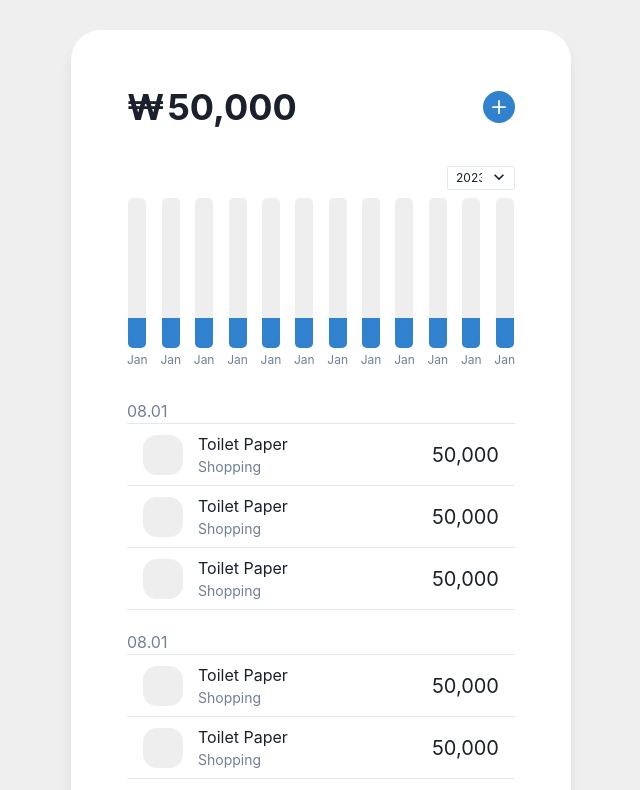
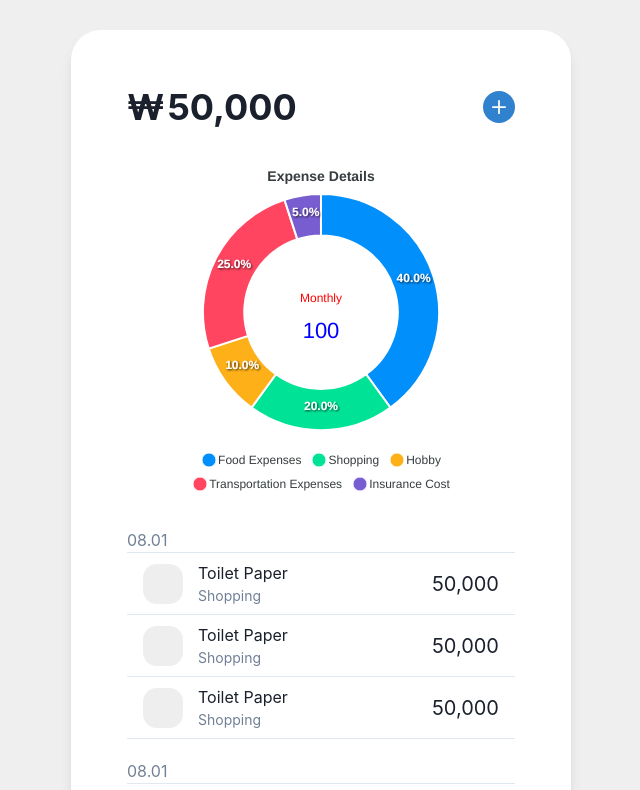
Before and after one commit to frontend-study-project/ExpenseTracker, a React (Create React App) app: page / in a window 1280 px wide. Shown: the top 790 px of the page, without its empty margins (319-959 px from the left). Built offline with nearby package versions, Linux system fonts and the light colour scheme; some icons are missing.

Commit message:
도넛차트 및 ReadMe 업데이트

```diff
--- a/package.json
+++ b/package.json
@@ -10,8 +10,10 @@
     "@testing-library/jest-dom": "^5.17.0",
     "@testing-library/react": "^13.4.0",
     "@testing-library/user-event": "^13.5.0",
+    "apexcharts": "^3.44.0",
     "framer-motion": "^10.16.4",
     "react": "^18.2.0",
+    "react-apexcharts": "^1.4.1",
     "react-dom": "^18.2.0",
     "react-icons": "^4.11.0",
     "react-scripts": "5.0.1",
--- a/src/App.js
+++ b/src/App.js
@@ -1,276 +1,200 @@
 import React, { useState } from 'react';
 import './App.css';
-import { Container, Flex, Text, VStack, Button, Box, IconButton, Spacer, Input, Select, NumberInput, NumberInputField, Accordion, AccordionItem, AccordionButton, AccordionPanel, Tooltip } from '@chakra-ui/react';
+import {
+  Container,
+  Flex,
+  Text,
+  VStack,
+  Button,
+  Box,
+  IconButton,
+  Spacer,
+  Input,
+  Select,
+  NumberInput,
+  NumberInputField,
+  Accordion,
+  AccordionItem,
+  AccordionButton,
+  AccordionPanel,
+  Tooltip,
+} from '@chakra-ui/react';
 import { AddIcon } from '@chakra-ui/icons';
 import { PiCoffeeFill } from 'react-icons/pi';
+import ReactApexChart from 'react-apexcharts';
 
 function App() {
   const [isAdd, setAdd] = useState(false);
 
-  const format = (val) => `₩ ` + val;
-  const parse = (val) => val.replace(/^\₩/, '');
+  const format = val => `₩ ` + val;
+  const parse = val => val.replace(/^\₩/, '');
   const [value, setValue] = useState('0');
 
+  // 도넛차트 데이터!!
+  const donutData = {
+    series: [40, 20, 10, 25, 5],
+    options: {
+      chart: {
+        type: 'donut',
+      },
+      legend: {
+        position: 'bottom',
+      },
+      responsive: [
+        {
+          breakpoint: 480,
+        },
+      ],
+      plotOptions: {
+        pie: {
+          donut: {
+            labels: {
+              show: true,
+              total: {
+                showAlways: true,
+                show: true,
+                label: 'Monthly',
+                fontSize: '12px',
+                color: 'red',
+              },
+              value: {
+                fontSize: '22px',
+                show: true,
+                color: 'blue',
+              },
+            },
+          },
+        },
+      },
+      labels: ['Food Expenses', 'Shopping', 'Hobby', 'Transportation Expenses', 'Insurance Cost'],
+      title: {
+        text: 'Expense Details',
+        align: 'center',
+      },
+    },
+  };
+
   return (
-    <div className='App'>
-      <VStack maxW='500px' m='30px auto' p='50px 40px' borderRadius='30px' spacing='30px' bg='white' boxShadow='lg'>
+    <div className="App">
+      <VStack maxW="500px" m="30px auto" p="50px 40px" borderRadius="30px" spacing="30px" bg="white" boxShadow="lg">
         <Container>
-          <Flex alignItems='center'>
+          <Flex alignItems="center">
             <Box>
-              <Text as='span' as='b' fontSize='4xl' pr='3px'>
+              <Text as="span" as="b" fontSize="4xl" pr="3px">
                 &#8361;
               </Text>
-              <Text as='span' as='b' fontSize='4xl'>
+              <Text as="span" as="b" fontSize="4xl">
                 50,000
               </Text>
             </Box>
             <Spacer />
-            <IconButton aria-label='Add List' colorScheme='blue' size='sm' isRound={true} icon={<AddIcon />} className={isAdd ? 'isAdd' : ''} onClick={() => setAdd((e) => !e)} />
+            <IconButton aria-label="Add List" colorScheme="blue" size="sm" isRound={true} icon={<AddIcon />} className={isAdd ? 'isAdd' : ''} onClick={() => setAdd(e => !e)} />
           </Flex>
         </Container>
         {isAdd && (
           <Container>
             <VStack>
-              <Box w='100%'>
-                <Text as='span' fontSize='sm' color='gray.500'>
+              <Box w="100%">
+                <Text as="span" fontSize="sm" color="gray.500">
                   Category
                 </Text>
-                <Select size='sm' placeholder='Category'>
-                  <option value='option1'>Option 1</option>
-                  <option value='option2'>Option 2</option>
-                  <option value='option3'>Option 3</option>
+                <Select size="sm" placeholder="Category">
+                  <option value="option1">Option 1</option>
+                  <option value="option2">Option 2</option>
+                  <option value="option3">Option 3</option>
                 </Select>
               </Box>
-              <Box w='100%'>
-                <Text fontSize='sm' color='gray.500'>
+              <Box w="100%">
+                <Text fontSize="sm" color="gray.500">
                   Description
                 </Text>
-                <Input size='sm' borderColor='gray.300' errorBorderColor='red.300' placeholder='Description' />
+                <Input size="sm" borderColor="gray.300" errorBorderColor="red.300" placeholder="Description" />
               </Box>
-              <Box w='100%'>
-                <Text fontSize='sm' color='gray.500'>
+              <Box w="100%">
+                <Text fontSize="sm" color="gray.500">
                   Amount
                 </Text>
-                <NumberInput onChange={(valueString) => setValue(parse(valueString))} value={format(value)} max={50} min={0}>
+                <NumberInput onChange={valueString => setValue(parse(valueString))} value={format(value)} max={50} min={0}>
                   <NumberInputField />
                 </NumberInput>
               </Box>
-              <Box w='100%'>
-                <Text fontSize='sm' color='gray.500'>
+              <Box w="100%">
+                <Text fontSize="sm" color="gray.500">
                   Date
                 </Text>
-                <Input size='sm' borderColor='gray.300' errorBorderColor='red.300' type='date' placeholder='Select Date' />
+                <Input size="sm" borderColor="gray.300" errorBorderColor="red.300" type="date" placeholder="Select Date" />
               </Box>
-              <Button colorScheme='blue' w='100%' size='sm' mt='10px'>
+              <Button colorScheme="blue" w="100%" size="sm" mt="10px">
                 Add
               </Button>
             </VStack>
           </Container>
         )}
+        <div id="chart">
+          <ReactApexChart options={donutData.options} series={donutData.series} type="donut" width="400" />
+        </div>
         <Container>
-          <VStack alignItems='flex-end'>
-            <Select size='xs' w='68px'>
-              <option value='option1'>2023</option>
-              <option value='option2'>2022</option>
-              <option value='option3'>2021</option>
-            </Select>
-            <Flex w='100%'>
-              <VStack spacing='3px'>
-                <Tooltip hasArrow placement='top' label='₩ 20,000' fontSize='xs'>
-                  <Flex w='18px' h='150px' bg='#eee' borderRadius='5px' alignItems='end'>
-                    <Box w='100%' h='20%' bg='#3182ce' borderRadius='0 0 5px 5px'></Box>
-                  </Flex>
-                </Tooltip>
-                <Text fontSize='xs' color='gray.500'>
-                  Jan
-                </Text>
-              </VStack>
-              <Spacer />
-              <VStack spacing='3px'>
-                <Tooltip hasArrow placement='top' label='₩ 20,000' fontSize='xs'>
-                  <Flex w='18px' h='150px' bg='#eee' borderRadius='5px' alignItems='end'>
-                    <Box w='100%' h='20%' bg='#3182ce' borderRadius='0 0 5px 5px'></Box>
-                  </Flex>
-                </Tooltip>
-                <Text fontSize='xs' color='gray.500'>
-                  Jan
-                </Text>
-              </VStack>
-              <Spacer />
-              <VStack spacing='3px'>
-                <Tooltip hasArrow placement='top' label='₩ 20,000' fontSize='xs'>
-                  <Flex w='18px' h='150px' bg='#eee' borderRadius='5px' alignItems='end'>
-                    <Box w='100%' h='20%' bg='#3182ce' borderRadius='0 0 5px 5px'></Box>
-                  </Flex>
-                </Tooltip>
-                <Text fontSize='xs' color='gray.500'>
-                  Jan
-                </Text>
-              </VStack>
-              <Spacer />
-              <VStack spacing='3px'>
-                <Tooltip hasArrow placement='top' label='₩ 20,000' fontSize='xs'>
-                  <Flex w='18px' h='150px' bg='#eee' borderRadius='5px' alignItems='end'>
-                    <Box w='100%' h='20%' bg='#3182ce' borderRadius='0 0 5px 5px'></Box>
-                  </Flex>
-                </Tooltip>
-                <Text fontSize='xs' color='gray.500'>
-                  Jan
-                </Text>
-              </VStack>
-              <Spacer />
-              <VStack spacing='3px'>
-                <Tooltip hasArrow placement='top' label='₩ 20,000' fontSize='xs'>
-                  <Flex w='18px' h='150px' bg='#eee' borderRadius='5px' alignItems='end'>
-                    <Box w='100%' h='20%' bg='#3182ce' borderRadius='0 0 5px 5px'></Box>
-                  </Flex>
-                </Tooltip>
-                <Text fontSize='xs' color='gray.500'>
-                  Jan
-                </Text>
-              </VStack>
-              <Spacer />
-              <VStack spacing='3px'>
-                <Tooltip hasArrow placement='top' label='₩ 20,000' fontSize='xs'>
-                  <Flex w='18px' h='150px' bg='#eee' borderRadius='5px' alignItems='end'>
-                    <Box w='100%' h='20%' bg='#3182ce' borderRadius='0 0 5px 5px'></Box>
-                  </Flex>
-                </Tooltip>
-                <Text fontSize='xs' color='gray.500'>
-                  Jan
-                </Text>
-              </VStack>
-              <Spacer />
-              <VStack spacing='3px'>
-                <Tooltip hasArrow placement='top' label='₩ 20,000' fontSize='xs'>
-                  <Flex w='18px' h='150px' bg='#eee' borderRadius='5px' alignItems='end'>
-                    <Box w='100%' h='20%' bg='#3182ce' borderRadius='0 0 5px 5px'></Box>
-                  </Flex>
-                </Tooltip>
-                <Text fontSize='xs' color='gray.500'>
-                  Jan
-                </Text>
-              </VStack>
-              <Spacer />
-              <VStack spacing='3px'>
-                <Tooltip hasArrow placement='top' label='₩ 20,000' fontSize='xs'>
-                  <Flex w='18px' h='150px' bg='#eee' borderRadius='5px' alignItems='end'>
-                    <Box w='100%' h='20%' bg='#3182ce' borderRadius='0 0 5px 5px'></Box>
-                  </Flex>
-                </Tooltip>
-                <Text fontSize='xs' color='gray.500'>
-                  Jan
-                </Text>
-              </VStack>
-              <Spacer />
-              <VStack spacing='3px'>
-                <Tooltip hasArrow placement='top' label='₩ 20,000' fontSize='xs'>
-                  <Flex w='18px' h='150px' bg='#eee' borderRadius='5px' alignItems='end'>
-                    <Box w='100%' h='20%' bg='#3182ce' borderRadius='0 0 5px 5px'></Box>
-                  </Flex>
-                </Tooltip>
-                <Text fontSize='xs' color='gray.500'>
-                  Jan
-                </Text>
-              </VStack>
-              <Spacer />
-              <VStack spacing='3px'>
-                <Tooltip hasArrow placement='top' label='₩ 20,000' fontSize='xs'>
-                  <Flex w='18px' h='150px' bg='#eee' borderRadius='5px' alignItems='end'>
-                    <Box w='100%' h='20%' bg='#3182ce' borderRadius='0 0 5px 5px'></Box>
-                  </Flex>
-                </Tooltip>
-                <Text fontSize='xs' color='gray.500'>
-                  Jan
-                </Text>
-              </VStack>
-              <Spacer />
-              <VStack spacing='3px'>
-                <Tooltip hasArrow placement='top' label='₩ 20,000' fontSize='xs'>
-                  <Flex w='18px' h='150px' bg='#eee' borderRadius='5px' alignItems='end'>
-                    <Box w='100%' h='20%' bg='#3182ce' borderRadius='0 0 5px 5px'></Box>
-                  </Flex>
-                </Tooltip>
-                <Text fontSize='xs' color='gray.500'>
-                  Jan
-                </Text>
-              </VStack>
-              <Spacer />
-              <VStack spacing='3px'>
-                <Tooltip hasArrow placement='top' label='₩ 20,000' fontSize='xs'>
-                  <Flex w='18px' h='150px' bg='#eee' borderRadius='5px' alignItems='end'>
-                    <Box w='100%' h='20%' bg='#3182ce' borderRadius='0 0 5px 5px'></Box>
-                  </Flex>
-                </Tooltip>
-                <Text fontSize='xs' color='gray.500'>
-                  Jan
-                </Text>
-              </VStack>
-            </Flex>
-          </VStack>
-        </Container>
-        <Container>
-          <Accordion allowToggle pb='20px'>
-            <Text fontSize='md' color='gray.500'>
+          <Accordion allowToggle pb="20px">
+            <Text fontSize="md" color="gray.500">
               08.01
             </Text>
             <AccordionItem>
               <AccordionButton>
-                <Flex w='100%' alignItems='center'>
-                  <IconButton aria-hidden size='md' bg='#eee' borderRadius='35%' icon={<PiCoffeeFill />} />
-                  <Box flex='1' p='0px 15px' textAlign='left'>
-                    <Text fontSize='md'>Toilet Paper</Text>
-                    <Text fontSize='sm' color='gray.500'>
+                <Flex w="100%" alignItems="center">
+                  <IconButton aria-hidden size="md" bg="#eee" borderRadius="35%" icon={<PiCoffeeFill />} />
+                  <Box flex="1" p="0px 15px" textAlign="left">
+                    <Text fontSize="md">Toilet Paper</Text>
+                    <Text fontSize="sm" color="gray.500">
                       Shopping
                     </Text>
                   </Box>
-                  <Text fontSize='xl'>50,000</Text>
+                  <Text fontSize="xl">50,000</Text>
                 </Flex>
               </AccordionButton>
               <AccordionPanel pb={4}>
                 <VStack>
-                  <Box w='100%'>
-                    <Text as='span' fontSize='sm' color='gray.500'>
+                  <Box w="100%">
+                    <Text as="span" fontSize="sm" color="gray.500">
                       Category
                     </Text>
-                    <Select size='sm' placeholder='Category'>
-                      <option value='option1'>Option 1</option>
-                      <option value='option2'>Option 2</option>
-                      <option value='option3'>Option 3</option>
+                    <Select size="sm" placeholder="Category">
+                      <option value="option1">Option 1</option>
+                      <option value="option2">Option 2</option>
+                      <option value="option3">Option 3</option>
                     </Select>
                   </Box>
-                  <Box w='100%'>
-                    <Text fontSize='sm' color='gray.500'>
+                  <Box w="100%">
+                    <Text fontSize="sm" color="gray.500">
                       Description
                     </Text>
-                    <Input size='sm' borderColor='gray.300' errorBorderColor='red.300' placeholder='Description' />
+                    <Input size="sm" borderColor="gray.300" errorBorderColor="red.300" placeholder="Description" />
                   </Box>
-                  <Box w='100%'>
-                    <Text fontSize='sm' color='gray.500'>
+                  <Box w="100%">
+                    <Text fontSize="sm" color="gray.500">
                       Amount
                     </Text>
-                    <NumberInput onChange={(valueString) => setValue(parse(valueString))} value={format(value)} max={50} min={0}>
+                    <NumberInput onChange={valueString => setValue(parse(valueString))} value={format(value)} max={50} min={0}>
                       <NumberInputField />
                     </NumberInput>
                   </Box>
-                  <Box w='100%'>
-                    <Text fontSize='sm' color='gray.500'>
+                  <Box w="100%">
+                    <Text fontSize="sm" color="gray.500">
                       Date
                     </Text>
-                    <Input size='sm' borderColor='gray.300' errorBorderColor='red.300' type='date' placeholder='Select Date' />
+                    <Input size="sm" borderColor="gray.300" errorBorderColor="red.300" type="date" placeholder="Select Date" />
                   </Box>
-                  <Flex w='100%' mt='10px'>
+                  <Flex w="100%" mt="10px">
                     <Spacer />
                     <Spacer />
-                    <Button colorScheme='black' variant='outline' size='sm' p='0 15px'>
+                    <Button colorScheme="black" variant="outline" size="sm" p="0 15px">
                       Cancle
                     </Button>
                     <Spacer />
-                    <Button colorScheme='red' variant='outline' size='sm' p='0 15px'>
+                    <Button colorScheme="red" variant="outline" size="sm" p="0 15px">
                       Delete
                     </Button>
                     <Spacer />
-                    <Button colorScheme='blue' size='sm' p='0 15px'>
+                    <Button colorScheme="blue" size="sm" p="0 15px">
                       Update
                     </Button>
                     <Spacer />
@@ -281,76 +205,76 @@ function App() {
             </AccordionItem>
             <AccordionItem>
               <AccordionButton>
-                <Flex w='100%' alignItems='center'>
-                  <IconButton aria-hidden size='md' bg='#eee' borderRadius='35%' icon={<PiCoffeeFill />} />
-                  <Box flex='1' p='0px 15px' textAlign='left'>
-                    <Text fontSize='md'>Toilet Paper</Text>
-                    <Text fontSize='sm' color='gray.500'>
+                <Flex w="100%" alignItems="center">
+                  <IconButton aria-hidden size="md" bg="#eee" borderRadius="35%" icon={<PiCoffeeFill />} />
+                  <Box flex="1" p="0px 15px" textAlign="left">
+                    <Text fontSize="md">Toilet Paper</Text>
+                    <Text fontSize="sm" color="gray.500">
                       Shopping
                     </Text>
                   </Box>
-                  <Text fontSize='xl'>50,000</Text>
+                  <Text fontSize="xl">50,000</Text>
                 </Flex>
               </AccordionButton>
             </AccordionItem>
             <AccordionItem>
               <AccordionButton>
-                <Flex w='100%' alignItems='center'>
-                  <IconButton aria-hidden size='md' bg='#eee' borderRadius='35%' icon={<PiCoffeeFill />} />
-                  <Box flex='1' p='0px 15px' textAlign='left'>
-                    <Text fontSize='md'>Toilet Paper</Text>
-                    <Text fontSize='sm' color='gray.500'>
+                <Flex w="100%" alignItems="center">
+                  <IconButton aria-hidden size="md" bg="#eee" borderRadius="35%" icon={<PiCoffeeFill />} />
+                  <Box flex="1" p="0px 15px" textAlign="left">
+                    <Text fontSize="md">Toilet Paper</Text>
+                    <Text fontSize="sm" color="gray.500">
                       Shopping
                     </Text>
                   </Box>
-                  <Text fontSize='xl'>50,000</Text>
+                  <Text fontSize="xl">50,000</Text>
                 </Flex>
               </AccordionButton>
             </AccordionItem>
           </Accordion>
           <Accordion allowToggle>
-            <Text fontSize='md' color='gray.500'>
+            <Text fontSize="md" color="gray.500">
               08.01
             </Text>
             <AccordionItem>
               <AccordionButton>
-                <Flex w='100%' alignItems='center'>
-                  <IconButton aria-hidden size='md' bg='#eee' borderRadius='35%' icon={<PiCoffeeFill />} />
-                  <Box flex='1' p='0px 15px' textAlign='left'>
-                    <Text fontSize='md'>Toilet Paper</Text>
-                    <Text fontSize='sm' color='gray.500'>
+                <Flex w="100%" alignItems="center">
+                  <IconButton aria-hidden size="md" bg="#eee" borderRadius="35%" icon={<PiCoffeeFill />} />
+                  <Box flex="1" p="0px 15px" textAlign="left">
+                    <Text fontSize="md">Toilet Paper</Text>
+                    <Text fontSize="sm" color="gray.500">
                       Shopping
                     </Text>
                   </Box>
-                  <Text fontSize='xl'>50,000</Text>
+                  <Text fontSize="xl">50,000</Text>
                 </Flex>
               </AccordionButton>
             </AccordionItem>
             <AccordionItem>
               <AccordionButton>
-                <Flex w='100%' alignItems='center'>
-                  <IconButton aria-hidden size='md' bg='#eee' borderRadius='35%' icon={<PiCoffeeFill />} />
-                  <Box flex='1' p='0px 15px' textAlign='left'>
-                    <Text fontSize='md'>Toilet Paper</Text>
-                    <Text fontSize='sm' color='gray.500'>
+                <Flex w="100%" alignItems="center">
+                  <IconButton aria-hidden size="md" bg="#eee" borderRadius="35%" icon={<PiCoffeeFill />} />
+                  <Box flex="1" p="0px 15px" textAlign="left">
+                    <Text fontSize="md">Toilet Paper</Text>
+                    <Text fontSize="sm" color="gray.500">
                       Shopping
                     </Text>
                   </Box>
-                  <Text fontSize='xl'>50,000</Text>
+                  <Text fontSize="xl">50,000</Text>
                 </Flex>
               </AccordionButton>
             </AccordionItem>
             <AccordionItem>
               <AccordionButton>
-                <Flex w='100%' alignItems='center'>
-                  <IconButton aria-hidden size='md' bg='#eee' borderRadius='35%' icon={<PiCoffeeFill />} />
-                  <Box flex='1' p='0px 15px' textAlign='left'>
-                    <Text fontSize='md'>Toilet Paper</Text>
-                    <Text fontSize='sm' color='gray.500'>
+                <Flex w="100%" alignItems="center">
+                  <IconButton aria-hidden size="md" bg="#eee" borderRadius="35%" icon={<PiCoffeeFill />} />
+                  <Box flex="1" p="0px 15px" textAlign="left">
+                    <Text fontSize="md">Toilet Paper</Text>
+                    <Text fontSize="sm" color="gray.500">
                       Shopping
                     </Text>
                   </Box>
-                  <Text fontSize='xl'>50,000</Text>
+                  <Text fontSize="xl">50,000</Text>
                 </Flex>
               </AccordionButton>
             </AccordionItem>
```
Also changed, not shown: 2 other files (tests, documents, lock files or other folders).
